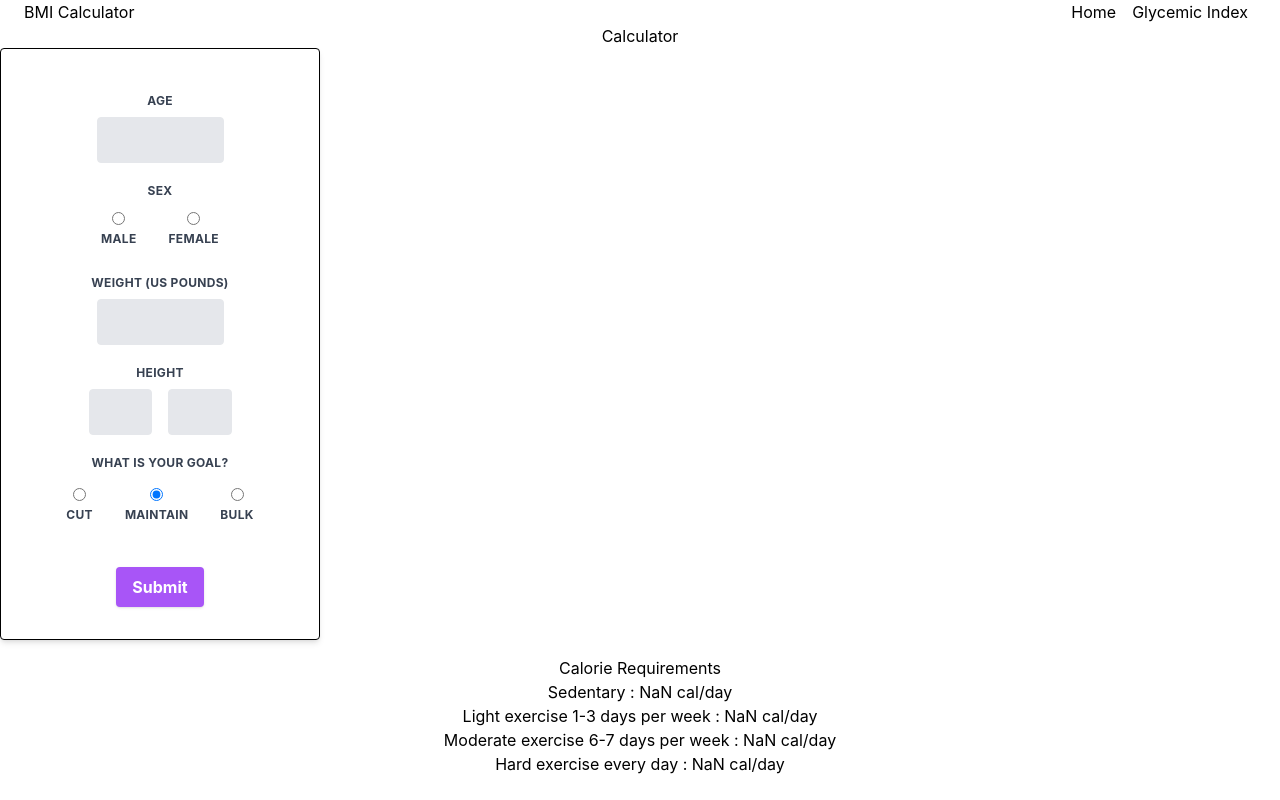
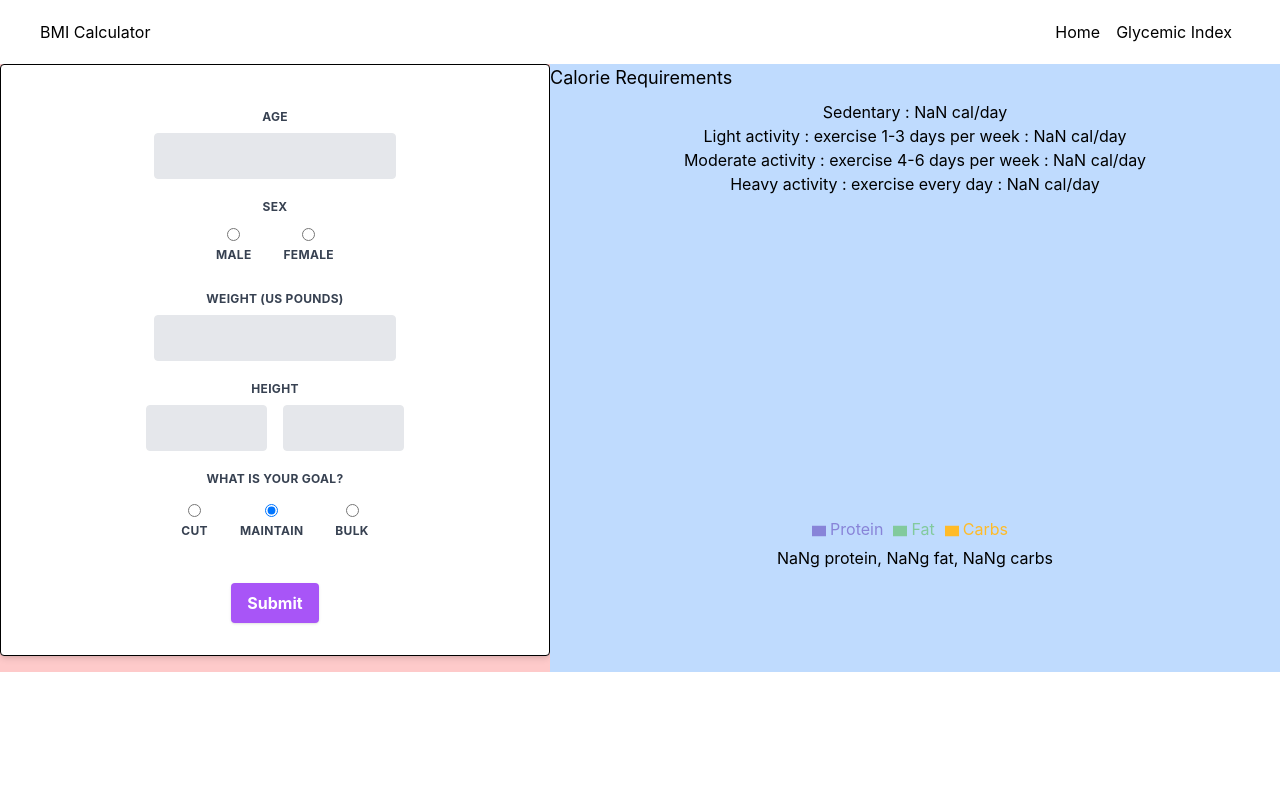
Before and after one commit to rhubbuck/bmi_calculator, a React (Create React App) app: page / in a window 1280 px wide. Shown: the top 800 px of the page. Built offline with nearby package versions, Linux system fonts and the light colour scheme.

Commit message:
correct male/female formulas basic front page layout

```diff
--- a/src/App.js
+++ b/src/App.js
@@ -18,8 +18,10 @@ function App() {
   return (
     <div className="App">
       <Header />
-      <Calculator setData={setData} />
-      <Table userData={userData} userOption={userOption} userWeight={userWeight}/>
+      <div className='flex w-full justify-between'>
+        <Calculator setData={setData} />
+        <Table userData={userData} userOption={userOption} userWeight={userWeight}/>
+      </div>
     </div>
   );
 }
--- a/src/Calculator.js
+++ b/src/Calculator.js
@@ -8,6 +8,7 @@ function Calculator({setData}) {
     const weightRef = useRef(null);
     const feetRef = useRef(null);
     const inchesRef = useRef(null);
+    const formRef = useRef(null);
 
     function convertWeight (lbs) {
         return 10 * (lbs / 2.205)
@@ -21,28 +22,35 @@ function Calculator({setData}) {
         return 5 * years
     }
 
-    function getBMR (lbs, inches, years, sex) {
-        if (sex === 'MALE') {
+    function getMaleBMR (lbs, inches, years) {
             return convertWeight(lbs) + convertHeight(inches) - convertAge(years) + 5
-        } else {
+    }
+
+    function getFemaleBMR (lbs, inches, years) {
             return convertWeight(lbs) + convertHeight(inches) - convertAge(years) - 161
-        }
     }
 
     function handleSubmit(event) {
         event.preventDefault();
+        console.log(sex)
         let userAge = ageRef.current.value
         let userWeight = weightRef.current.value
         let userFeet = feetRef.current.value
         let userInches = inchesRef.current.value
         let userHeight = (parseInt(userFeet * 12)) + parseInt(userInches)
-        let userResults = getBMR(userWeight, userHeight, userAge, sex)
-        setData(userResults, option, userWeight)
+        if (sex === 'MALE') {
+            let userResults = getMaleBMR(userWeight, userHeight, userAge)
+            setData(userResults, option, userWeight)
+        } else {
+            let userResults = getFemaleBMR(userWeight, userHeight, userAge)
+            setData(userResults, option, userWeight)
+        }
+        formRef.current.reset()
       }
 
   return (
-    <div>Calculator
-        <form onSubmit={handleSubmit} className='border border-black bg-white shadow-md rounded px-8 pt-6 pb-8 mb-4 w-1/4'>
+    <div className='bg-red-200'>
+        <form ref={formRef} onSubmit={handleSubmit} className='border border-black bg-white shadow-md rounded px-8 pt-6 pb-8 mb-4'>
             <div className='flex flex-col items-center my-5'>
                 <label htmlFor='age' className='block uppercase tracking-wide text-gray-700 text-xs font-bold mb-2'>Age</label>
                 <input ref={ageRef} required type='number' id='age' className='appearance-none block w-1/2 bg-gray-200 text-gray-700 border border-gray-200 rounded py-3 px-4 leading-tight focus:outline-none focus:bg-white focus:border-gray-500'></input>
--- a/src/Chart.js
+++ b/src/Chart.js
@@ -3,20 +3,6 @@ import React, { useState, useEffect } from 'react'
 import { PieChart, Pie, Cell, Tooltip, Legend } from "recharts";
 
 const COLORS = ["#8884d8", "#82ca9d", "#FFBB28", "#FF8042", "#AF19FF"];
-const pieData = [
-      {
-         name: "Protein",
-         value: 228
-      },
-      {
-         name: "Fat",
-         value: 130
-      },
-      {
-         name: "Carbs",
-         value: 459
-      }
-   ];
 
 const CustomTooltip = ({ active, payload, label }) => {
     if (active) {
@@ -88,9 +74,9 @@ function Chart({ sedentary, light, moderate, hard, userWeight, calories, userOpt
       }
    }, [userWeight, calories])
 
-   useEffect(() => {
-      console.log(dataArray)
-   }, [dataArray])
+   // useEffect(() => {
+   //    console.log(dataArray)
+   // }, [dataArray])
 
   return (
    <div>
@@ -117,8 +103,8 @@ function Chart({ sedentary, light, moderate, hard, userWeight, calories, userOpt
       <Tooltip content={<CustomTooltip />} />
       <Legend />
       </PieChart>
-      <p>{calories} calories, {protein}g protein, {fat}g fat, {carbs}g carbs</p>
-      {dataArray.map(item => console.log(item))}
+      <p>{protein}g protein, {fat}g fat, {carbs}g carbs</p>
+      {/* {dataArray.map(item => console.log(item))} */}
       </div>
   )
 }
--- a/src/Header.js
+++ b/src/Header.js
@@ -2,7 +2,7 @@ import React from 'react'
 
 function Header() {
   return (
-    <div className='flex w-full justify-between px-6'>
+    <div className='flex w-full justify-between px-10 py-5'>
         <div>BMI Calculator</div>
         <ul className='flex'>
             <li className='mx-2'>Home</li>
--- a/src/Table.js
+++ b/src/Table.js
@@ -27,17 +27,17 @@ function Table({userData, userOption, userWeight}) {
             setModerate(Math.round((parseInt(userData * 1.55)) * .8))
             setHard(Math.round((parseInt(userData * 1.725)) * .8))
         }
-    }, [userOption])
+    }, [userOption, userData])
 
   return (
-    <div>
+    <div className='bg-blue-200'>
         <div>
-            <h2>Calorie Requirements</h2>
+            <h2 className='text-left text-lg mb-2'>Calorie Requirements</h2>
             <ul>
-                <li onClick={(e) => {setCalories(sedentary)}}>Sedentary : {sedentary} cal/day</li>
-                <li onClick={(e) => {setCalories(light)}}>Light exercise 1-3 days per week : {light} cal/day</li>
-                <li onClick={(e) => {setCalories(moderate)}}>Moderate exercise 6-7 days per week : {moderate} cal/day</li>
-                <li onClick={(e) => {setCalories(hard)}}>Hard exercise every day : {hard} cal/day</li>
+                <li className='cursor-pointer' onClick={(e) => {setCalories(sedentary)}}>Sedentary : {sedentary} cal/day</li>
+                <li className='cursor-pointer' onClick={(e) => {setCalories(light)}}>Light activity : exercise 1-3 days per week : {light} cal/day</li>
+                <li className='cursor-pointer' onClick={(e) => {setCalories(moderate)}}>Moderate activity : exercise 4-6 days per week : {moderate} cal/day</li>
+                <li className='cursor-pointer' onClick={(e) => {setCalories(hard)}}>Heavy activity : exercise every day : {hard} cal/day</li>
             </ul>
             <Chart sedentary={sedentary} light={light} moderate={moderate} hard={hard} userWeight={userWeight} calories={calories} userOption={userOption} />
         </div>
```
